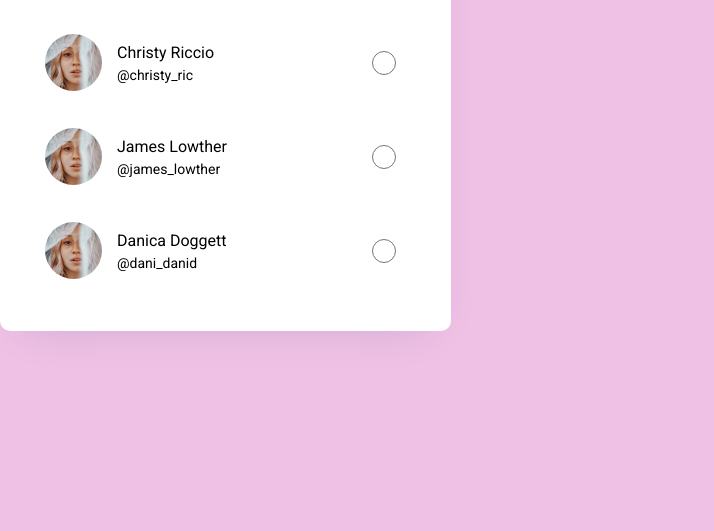
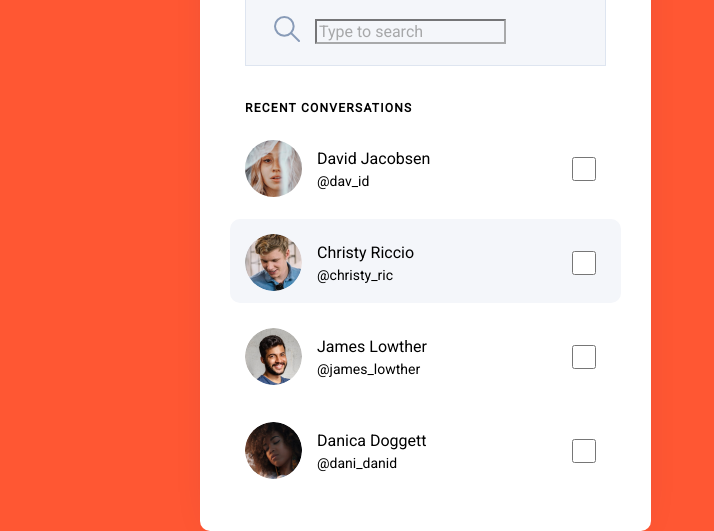
Before and after one commit to bahadirsofuoglu/design-to-code, a website: page project-3/src/index.html in a window 1280 px wide. Shown: the part 317-848 px from the top of the page, without its empty margins (0-714 px from the left). Before the commit the page ends 800 px from the top, so only its background shows below. Drawn offline with Linux system fonts and the light colour scheme; files that its build step writes are made by us from their sources; files whose address does not match are found by name.

Commit message:
card completed

```diff
--- a/project-3/src/index.html
+++ b/project-3/src/index.html
@@ -8,7 +8,7 @@
 </head>
 
 <body>
-  <div class="card">
+  <div class="card" style="margin: 200px 0 0 200px;">
 
     <div class="header">
       New message
@@ -28,34 +28,34 @@
           <img class="avatar" src="../img/avatar1.png">
           <div class="title">David Jacobsen</div>
           <div class="subtitle">@dav_id</div>
-          <input class="radio-bttn" type="radio">
+          <input class="radio-bttn" type="checkbox">
 
         </div>
       </li>
       <li>
-        <div class="item" style="left:30px;top:336px;">
-          <img class="avatar" src="../img/avatar1.png">
+        <div class="item" style="left:30px;top:336px;background: #F4F6FA">
+          <img class="avatar" src="../img/avatar2.png">
           <div class="title">Christy Riccio</div>
           <div class="subtitle">@christy_ric</div>
-          <input class="radio-bttn" type="radio">
+          <input class="radio-bttn" type="checkbox">
 
         </div>
       </li>
       <li>
         <div class="item" style="left:30px;top:430px">
-          <img class="avatar" src="../img/avatar1.png">
+          <img class="avatar" src="../img/avatar3.png">
           <div class="title">James Lowther</div>
           <div class="subtitle">@james_lowther</div>
-          <input class="radio-bttn" type="radio">
+          <input class="radio-bttn" type="checkbox">
 
         </div>
       </li>
       <li>
         <div class="item" style="left:30px;top:524px">
-          <img class="avatar" src="../img/avatar1.png">
+          <img class="avatar" src="../img/avatar4.png">
           <div class="title">Danica Doggett</div>
           <div class="subtitle">@dani_danid</div>
-          <input class="radio-bttn" type="radio">
+          <input class="radio-bttn" type="checkbox">
 
         </div>
       </li>
--- a/project-3/src/scss/main.scss
+++ b/project-3/src/scss/main.scss
@@ -2,7 +2,7 @@
 @import "reset";
 @import url(https://fonts.googleapis.com/css2?family=Roboto&display=swap);
 body {
-  background: #efc1e5;
+  background: #ff5733;
 }
 .card {
   position: relative;
@@ -144,6 +144,7 @@ body {
       top: 32px;
       width: 24px;
       height: 24px;
+      border-radius: 50%;
     }
   }
 }
```
Also changed, not shown: project-3/dist/css/app.min.css, project-3/dist/img/avatar2.png (added), project-3/dist/img/avatar3.png (added), project-3/dist/img/avatar4.png (added), project-3/dist/index.html, project-3/src/img/avatar2.png (added), project-3/src/img/avatar3.png (added), project-3/src/img/avatar4.png (added).
